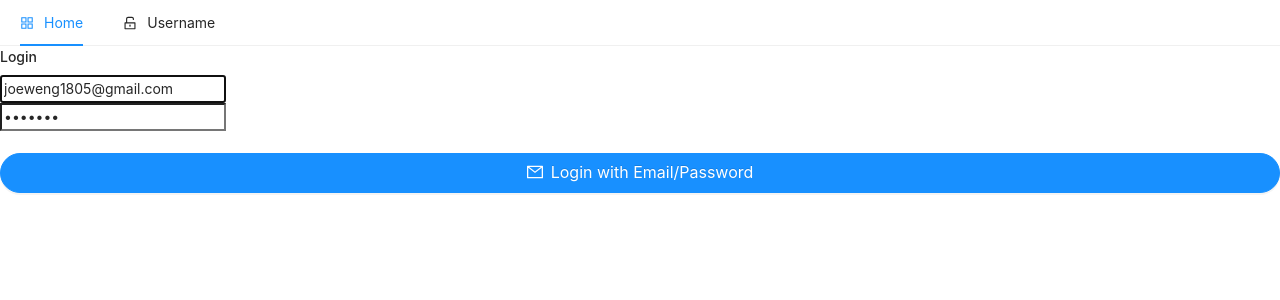
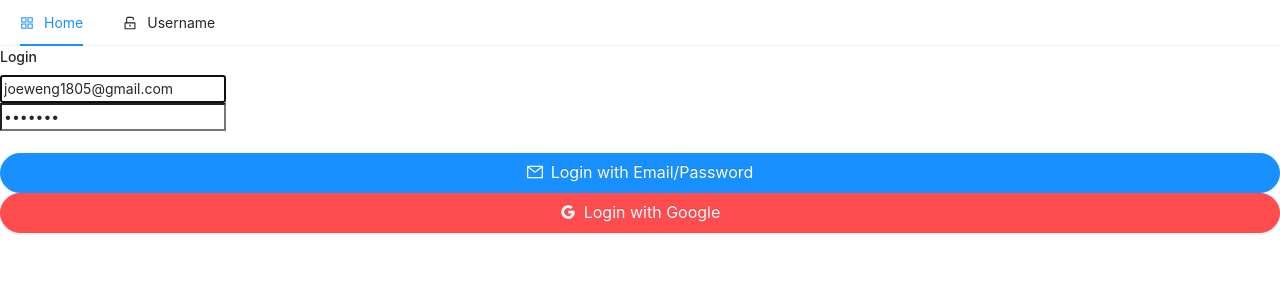
Before and after one commit to josephW1805/ecommerce, a React (Create React App) app in the folder client/: page /login in a window 1280 px wide. Shown: the top 300 px of the page. Built offline with nearby package versions, Linux system fonts and the light colour scheme; no server answers.

Commit message:
Login with Google

```diff
--- a/client/package.json
+++ b/client/package.json
@@ -11,6 +11,7 @@
     "firebase": "^8.6.8",
     "react": "^17.0.2",
     "react-dom": "^17.0.2",
+    "react-loader-spinner": "^4.0.0",
     "react-redux": "^7.2.4",
     "react-router-dom": "^5.2.0",
     "react-scripts": "4.0.3",
--- a/client/src/App.js
+++ b/client/src/App.js
@@ -20,7 +20,6 @@ const App = () => {
     const unsubscribe = auth.onAuthStateChanged(async (user) => {
       if (user) {
         const idTokenResult = await user.getIdTokenResult();
-        console.log("user", user);
         dispatch({
           type: "LOGGED_IN_USER",
           payload: {
--- a/client/src/pages/auth/Login.js
+++ b/client/src/pages/auth/Login.js
@@ -1,8 +1,9 @@
 import React, { useState } from "react";
-import { auth } from "../../firebase";
+import Loader from "react-loader-spinner";
+import { auth, googleAuthProvider } from "../../firebase";
 import { toast } from "react-toastify";
 import { Button } from "antd";
-import { MailOutlined } from "@ant-design/icons";
+import { MailOutlined, GoogleOutlined } from "@ant-design/icons";
 import { useDispatch } from "react-redux";
 
 const Login = ({ history }) => {
@@ -29,10 +30,29 @@ const Login = ({ history }) => {
       });
       history.push("/");
     } catch (error) {
-      console.log(error);
       toast.error(error.message);
       setLoading(false);
     }
+  };
+
+  const googleLogin = async () => {
+    auth
+      .signInWithPopup(googleAuthProvider)
+      .then(async (result) => {
+        const { user } = result;
+        const idTokenResult = await user.getIdTokenResult();
+        dispatch({
+          type: "LOGGED_IN_USER",
+          payload: {
+            email: user.email,
+            token: idTokenResult.token,
+          },
+        });
+        history.push("/");
+      })
+      .catch((err) => {
+        toast.error(err.message);
+      });
   };
 
   const loginForm = () => (
@@ -74,6 +94,17 @@ const Login = ({ history }) => {
       >
         Login with Email/Password
       </Button>
+      <Button
+        onClick={googleLogin}
+        type="danger"
+        className="mb-3"
+        block
+        shape="round"
+        icon={<GoogleOutlined />}
+        size="large"
+      >
+        Login with Google
+      </Button>
     </form>
   );
 
@@ -81,7 +112,11 @@ const Login = ({ history }) => {
     <div className="container p-5">
       <div className="row">
         <div className="col-md-6 offset-md-3">
-          <h4>Login</h4>
+          {loading ? (
+            <Loader type="TailSpin" color="#00BFFF" height={40} width={40} />
+          ) : (
+            <h4>Login</h4>
+          )}
           {loginForm()}
         </div>
       </div>
--- a/client/src/pages/auth/RegisterComplete.js
+++ b/client/src/pages/auth/RegisterComplete.js
@@ -28,7 +28,6 @@ const RegisterComplete = ({ history }) => {
         email,
         window.location.href
       );
-      //   console.log("RESULT", result);
       if (result.user.emailVerified) {
         // remove user email fom local storage
         window.localStorage.removeItem("emailForRegistration");
@@ -42,7 +41,6 @@ const RegisterComplete = ({ history }) => {
         history.push("/");
       }
     } catch (error) {
-      console.log(error);
       toast.error(error.message);
     }
   };
```
Also changed, not shown: 1 other file (tests, documents, lock files or other folders).
